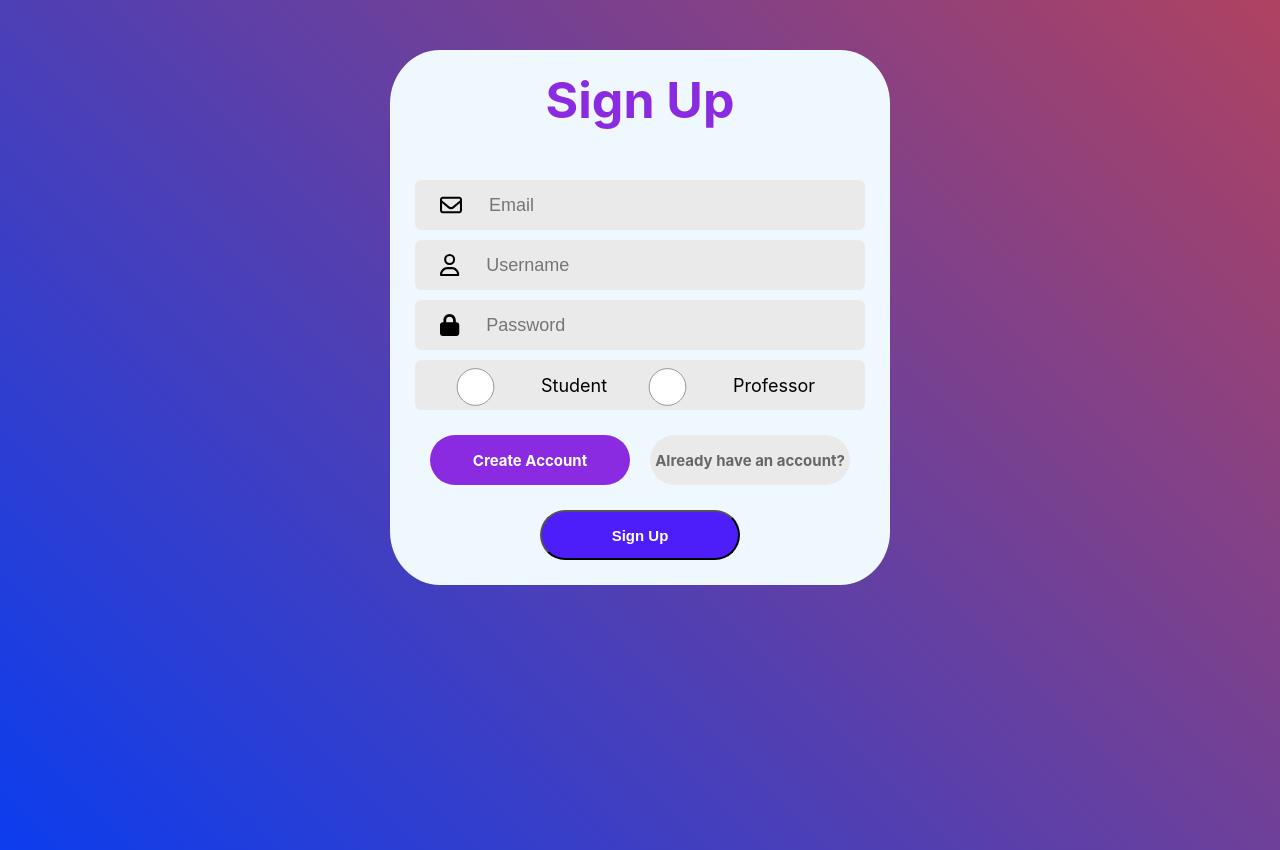
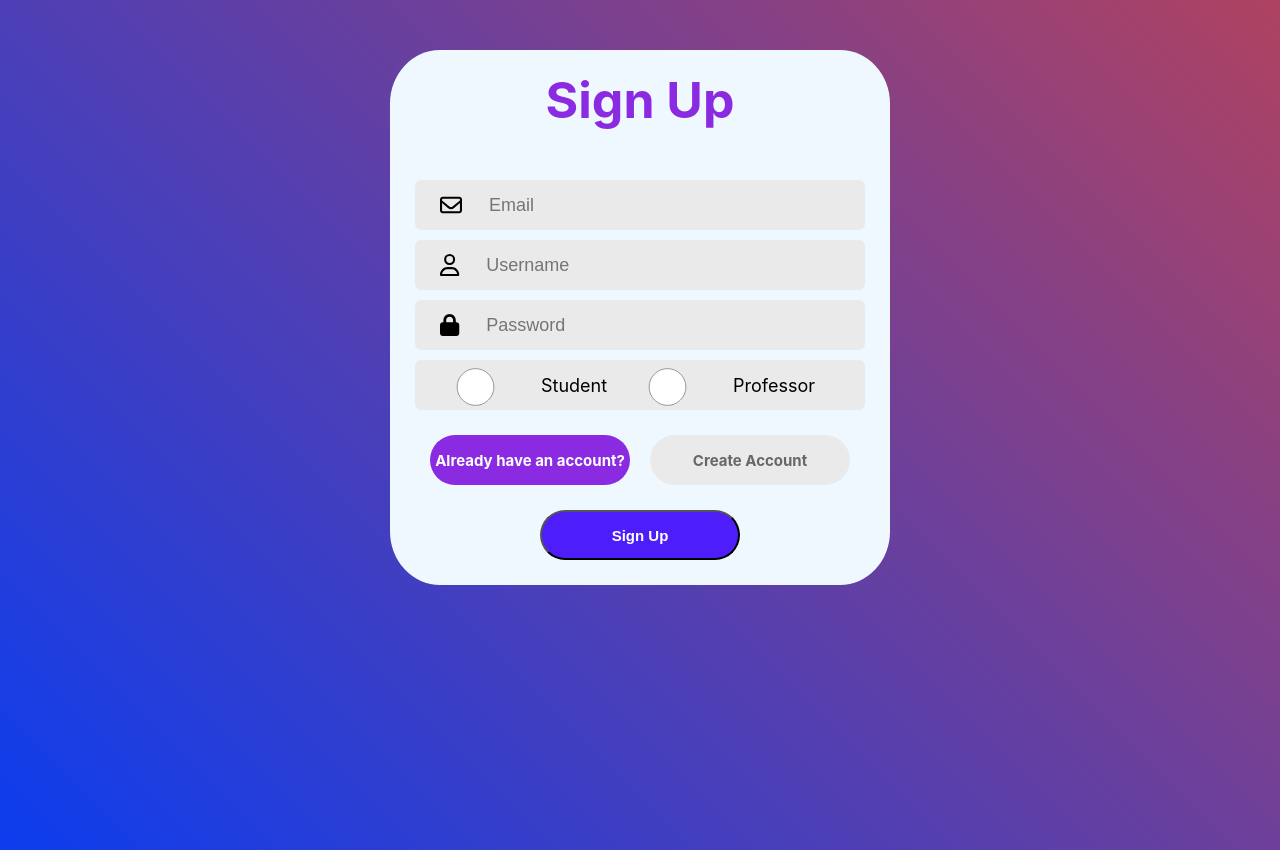
Before and after one commit to RusuSergiu12/Web, a React (Create React App) app in the folder my-app/: page / in a window 1280 px wide. Built offline with nearby package versions, Linux system fonts and the light colour scheme.

Commit message:
oopsie fixed

```diff
--- a/my-app/package.json
+++ b/my-app/package.json
@@ -11,6 +11,7 @@
     "@testing-library/jest-dom": "^5.17.0",
     "@testing-library/react": "^13.4.0",
     "@testing-library/user-event": "^13.5.0",
+    "@babel/plugin-proposal-private-property-in-object": "^7.16.7",
     "react": "^18.2.0",
     "react-dom": "^18.2.0",
     "react-scripts": "5.0.1",
--- a/my-app/src/components/LoginSignup.js
+++ b/my-app/src/components/LoginSignup.js
@@ -58,7 +58,7 @@ const LoginSignup = () => {
             setAction("Login");
           }}
         >
-          Create Account
+          Already have an account?
         </div>
         <div
           className={action === "Sign Up" ? "submit gray" : "submit"}
@@ -66,7 +66,7 @@ const LoginSignup = () => {
             setAction("Sign Up");
           }}
         >
-          Already have an account?
+          Create Account
         </div>
       </div>
       <button className="submit" id="subBtn">
```
